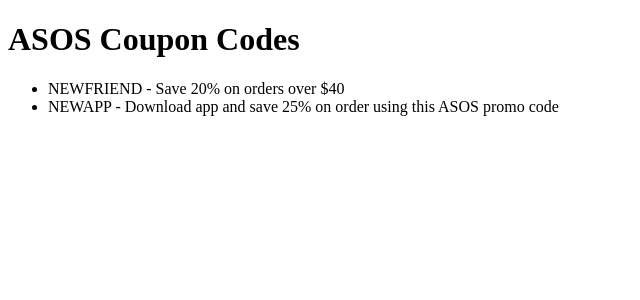
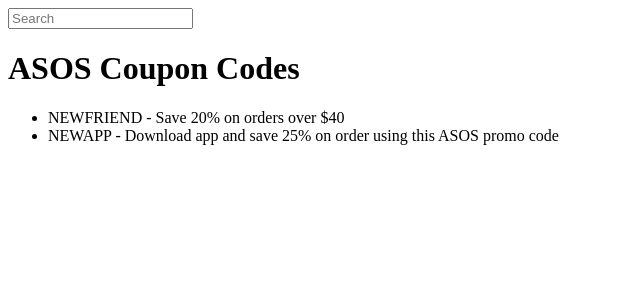
Before and after one commit to Raikojou/smartshopper, a Django app: a page that uses smartshoppers/templates/base.html in a window 1280 px wide. Shown: the top 300 px of the page, without its empty margins (0-640 px from the left). Run offline with Django 5.2, Linux system fonts and the light colour scheme; data comes from the database, SQL or seed files in the repository; both versions use the stored data as it was after the commit.

Commit message:
Added search functionality

```diff
--- a/smartshoppers/shop/models.py
+++ b/smartshoppers/shop/models.py
@@ -17,6 +17,11 @@
     category = models.ManyToManyField(
         StoreCategory,
         related_name='category')
+    tags = models.TextField(
+        help_text = "tags, separated with coma. eg: \"clothes,leggings,pants,shorts\"",
+        blank=True,
+        null=True
+    )
 
     def save(self, *args, **kwargs):
         if not self.slug:
--- /dev/null
+++ b/smartshoppers/shop/templates/shop/partial/store_search.html
@@ -0,0 +1,4 @@
+{% for store in results %}
+    <a href="{% url 'store' slug=store.slug %}">{{store.name}}</a>
+{% endfor %}
+<a href="{% url 'full_store_search' %}?query={{ query }}">View all results</a>
--- a/smartshoppers/shop/templates/shop/shop_page.html
+++ b/smartshoppers/shop/templates/shop/shop_page.html
@@ -1,6 +1,6 @@
 {% extends "base.html" %}
 
-{% block title %}{{store.name}}{% endblock %}
+{% block title %} - {{store.name}}{% endblock %}
 
 {% block content %}
     <h1>{{store.name}} Coupon Codes</h1>
--- a/smartshoppers/shop/urls.py
+++ b/smartshoppers/shop/urls.py
@@ -6,4 +6,6 @@
 urlpatterns = [
     path('', views.homepage, name='homepage'),
     path('store/<slug:slug>', views.store, name='store'),
+    path('ajax_search/', views.store_search, name='store_search'),
+    path('search/', views.full_store_search, name='full_store_search'),
 ] + static(settings.MEDIA_URL, document_root=settings.MEDIA_ROOT)
--- a/smartshoppers/shop/views.py
+++ b/smartshoppers/shop/views.py
@@ -1,5 +1,6 @@
 from django.shortcuts import render, get_object_or_404
 from .models import Coupon, Store, StoreCategory
+from django.db.models import Q
 
 def homepage(request):
 
@@ -11,3 +12,42 @@
 def store(request, slug):
     store = get_object_or_404(Store, slug=slug)
     return render(request, 'shop/shop_page.html', {'store': store})
+
+def store_search(request):
+    query = request.GET.get('query', '')
+    results = []
+    more_results = False
+
+    if query:
+        all_results = Store.objects.filter(
+            Q(name__icontains=query) |
+            Q(category__name__icontains=query) |
+            Q(tags__icontains=query)
+        ).distinct()
+        more_results = all_results.count() > 5
+        results = all_results[:5]
+
+    context = {
+        'results': results,
+        'more_results': more_results,
+        'query': query
+    }
+
+    return render(request, 'shop/partial/store_search.html', context)
+
+def full_store_search(request):
+    query = request.GET.get('query', '')
+    results = []
+    if query:
+        results = Store.objects.filter(
+            Q(name__icontains=query) |
+            Q(category__name__icontains=query) |
+            Q(tags__icontains=query)
+        ).distinct()
+
+    context = {
+        'results': results,
+        'query': query
+    }
+
+    return render(request, 'shop/full_store_search.html', context)
--- a/smartshoppers/templates/base.html
+++ b/smartshoppers/templates/base.html
@@ -7,10 +7,67 @@
         <title>Smart Shoppers{% block title %}{% endblock %}</title>
         <meta name="description" content="">
         <meta name="viewport" content="width=device-width, initial-scale=1">
-        <link rel="stylesheet" href="">
+        <script src="https://code.jquery.com/jquery-3.6.0.min.js"></script>
+        <style>
+            .dropdown {
+                position: relative;
+                display: inline-block;
+            }
+            .dropdown-content {
+                display: none;
+                position: absolute;
+                background-color: #f9f9f9;
+                min-width: 160px;
+                box-shadow: 0px 8px 16px 0px rgba(0,0,0,0.2);
+                z-index: 1;
+            }
+            .dropdown-content a {
+                color: black;
+                padding: 12px 16px;
+                text-decoration: none;
+                display: block;
+            }
+            .dropdown-content a:hover {
+                background-color: #f1f1f1;
+            }
+        </style>
     </head>
     <body>
+        <div class="top-bar">
+            <div class="dropdown">
+                <input type="text" name="query" id="id_query" placeholder="Search" maxlength="100">
+                <div class="dropdown-content" id="search-results"></div>
+            </div>
+        </div>
         {% block content %}{% endblock %}
-        <script src="" async defer></script>
+        <script>
+            $(document).ready(function() {
+                $('#id_query').on('input', function() {
+                    var query = $(this).val();
+                    if (query.length > 0) {
+                        $.ajax({
+                            url: '{% url "store_search" %}',
+                            data: {
+                                'query': query
+                            },
+                            success: function(data) {
+                                $('#search-results').html(data);
+                                $('#search-results').show();
+                            }
+                        });
+                    } else {
+                        $('#search-results').empty();
+                        $('#search-results').hide();
+                    }
+                });
+
+                // Hide the dropdown when clicking outside
+                $(document).on('click', function(e) {
+                    if (!$(e.target).closest('.dropdown').length) {
+                        $('#search-results').hide();
+                    }
+                });
+            });
+        </script>
     </body>
 </html>
```
Also changed, not shown: smartshoppers/shop/templates/shop/full_store_search.html (added, +10 -0 lines), smartshoppers/db.sqlite3, smartshoppers/shop/migrations/0003_store_tags_alter_coupon_store_alter_store_slug.py (added), 1 other file.
